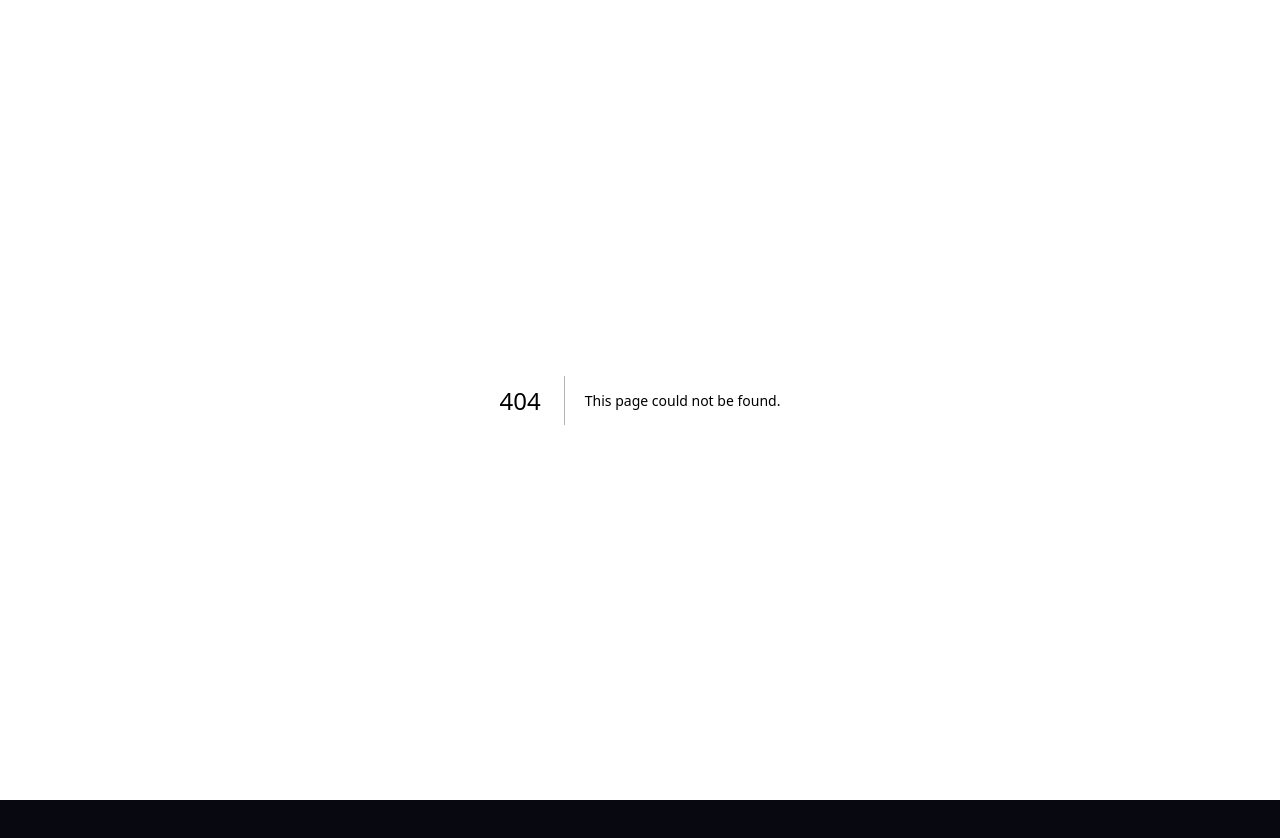
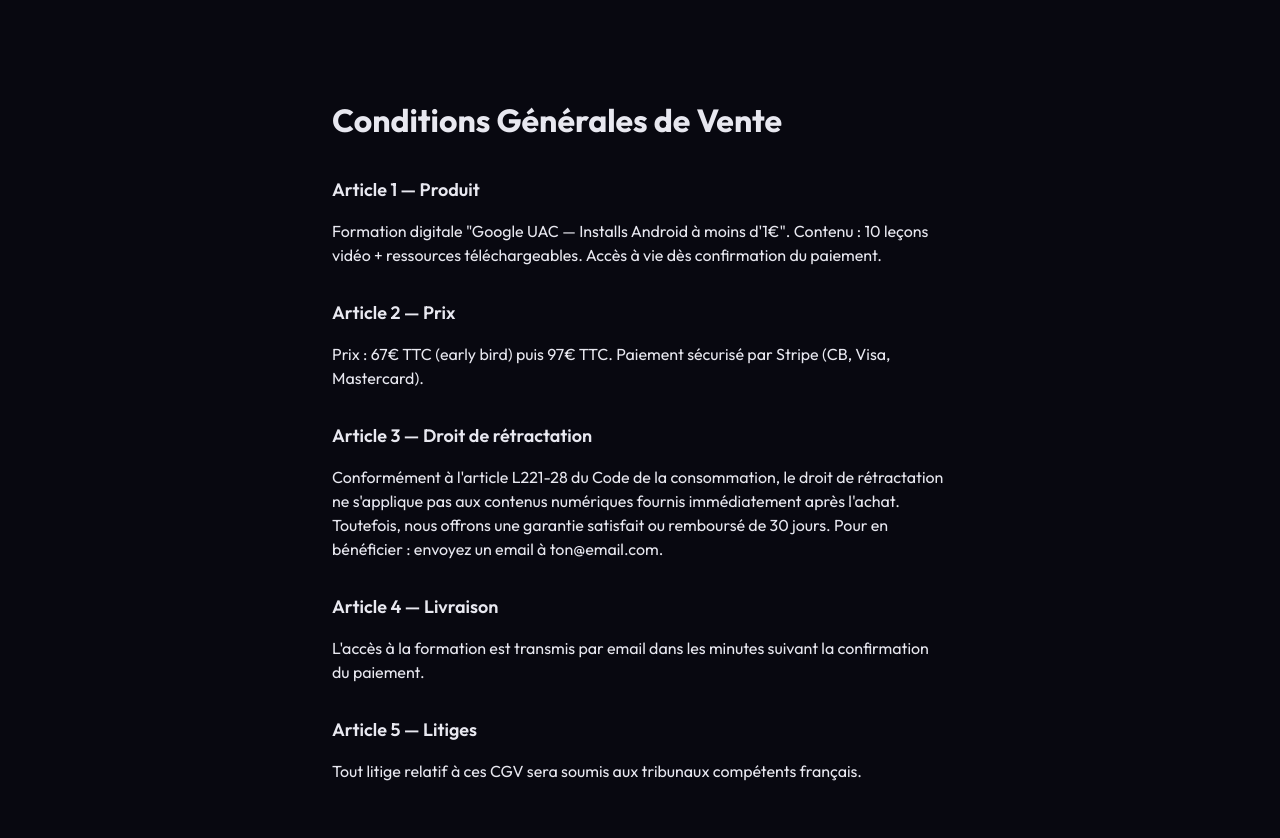
Before and after one commit to KING6CODE/formation-google-uac, a Next.js app: page /cgv in a window 1280 px wide. Before the commit this address had no page. Shown: the top 838 px of the page. Before the commit the page ends 800 px from the top, so only its background shows below. Built offline with nearby package versions, Linux system fonts and the light colour scheme.

Commit message:
Create page.tsx

```diff
--- /dev/null
+++ b/app/cgv/page.tsx
@@ -0,0 +1,35 @@
+export default function CGV() {
+  return (
+    <div style={{maxWidth:'680px',margin:'0 auto',padding:'6rem 2rem',
+      color:'#e8e8f0',fontFamily:'Outfit,sans-serif',background:'#080810',
+      minHeight:'100vh'}}>
+      <h1 style={{fontSize:'32px',fontWeight:700,marginBottom:'2rem'}}>
+        Conditions Générales de Vente
+      </h1>
+      <h2 style={{fontSize:'18px',fontWeight:600,marginBottom:'1rem',
+        marginTop:'2rem'}}>Article 1 — Produit</h2>
+      <p>Formation digitale "Google UAC — Installs Android à moins d'1€".
+      Contenu : 10 leçons vidéo + ressources téléchargeables.
+      Accès à vie dès confirmation du paiement.</p>
+      <h2 style={{fontSize:'18px',fontWeight:600,marginBottom:'1rem',
+        marginTop:'2rem'}}>Article 2 — Prix</h2>
+      <p>Prix : 67€ TTC (early bird) puis 97€ TTC.
+      Paiement sécurisé par Stripe (CB, Visa, Mastercard).</p>
+      <h2 style={{fontSize:'18px',fontWeight:600,marginBottom:'1rem',
+        marginTop:'2rem'}}>Article 3 — Droit de rétractation</h2>
+      <p>Conformément à l'article L221-28 du Code de la consommation,
+      le droit de rétractation ne s'applique pas aux contenus numériques
+      fournis immédiatement après l'achat. Toutefois, nous offrons
+      une garantie satisfait ou remboursé de 30 jours.
+      Pour en bénéficier : envoyez un email à ton@email.com.</p>
+      <h2 style={{fontSize:'18px',fontWeight:600,marginBottom:'1rem',
+        marginTop:'2rem'}}>Article 4 — Livraison</h2>
+      <p>L'accès à la formation est transmis par email dans les minutes
+      suivant la confirmation du paiement.</p>
+      <h2 style={{fontSize:'18px',fontWeight:600,marginBottom:'1rem',
+        marginTop:'2rem'}}>Article 5 — Litiges</h2>
+      <p>Tout litige relatif à ces CGV sera soumis
+      aux tribunaux compétents français.</p>
+    </div>
+  )
+}
```
